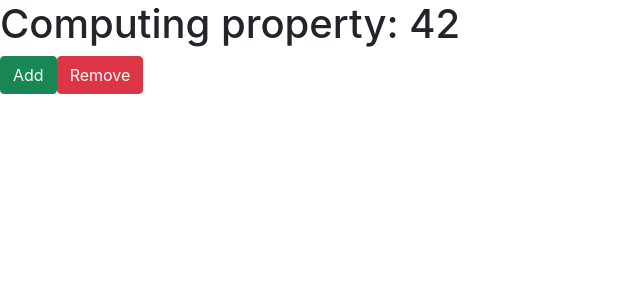
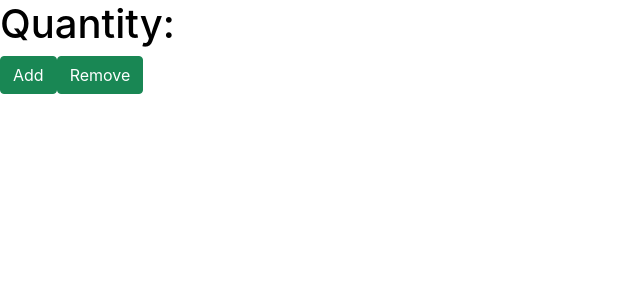
Before and after one commit to ProIvanko/NewHooks, a React (Create React App) app: page / in a window 1280 px wide. Shown: the top 300 px of the page, without its empty margins (0-640 px from the left). Built offline with nearby package versions, Linux system fonts and the light colour scheme.

Commit message:
useMemo Hook

```diff
--- a/src/App.js
+++ b/src/App.js
@@ -1,16 +1,25 @@
 //
 
-import React, {useState, useEffect, useRef} from "react";
+import React, {useState} from "react";
 
 function App() {
-  const [number, setNumber] = useState(42)
+
+  const [colored, setColored] = useState(false)
+
+  const [count, setCount] = useState(1)
+
+  const styles = {
+    color: colored ? 'blue' : 'black'
+  }
+
   return (
     <>
-    <div>
-      <h1>Computing property: {number} </h1>
-      <button className="btn btn-success" onClick={() => setNumber(prev => prev + 1)} >Add</button>
-      <button className="btn btn-danger" onClick={() => setNumber(prev => prev - 1)} >Remove</button>
-    </div>
+      <h1 style={styles} >Quantity:</h1>
+
+      <button className="btn btn-success" onClick={() => setCount(prev => prev + 1)} >Add</button>
+
+      <button className="btn btn-success" onClick={() => setCount(prev => prev - 1)} >Remove</button>
+
     </>
   )
 }
--- a/src/examples/effect.js
+++ b/src/examples/effect.js
@@ -1,4 +1,4 @@
-// UseEffect запускает код при изменении зависимого элемента и вызывает его рендер
+// UseEffect запускает код при изменении зависимого элемента и вызывает перерисовку (render) приложения
 
 import React, {useState, useEffect} from "react";
 
```
Also changed, not shown: src/examples/memo.js (added, +47 -0 lines).
